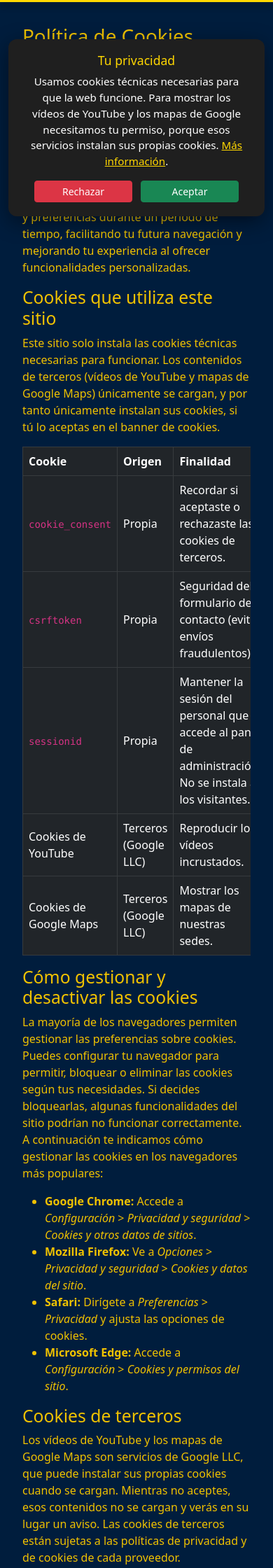
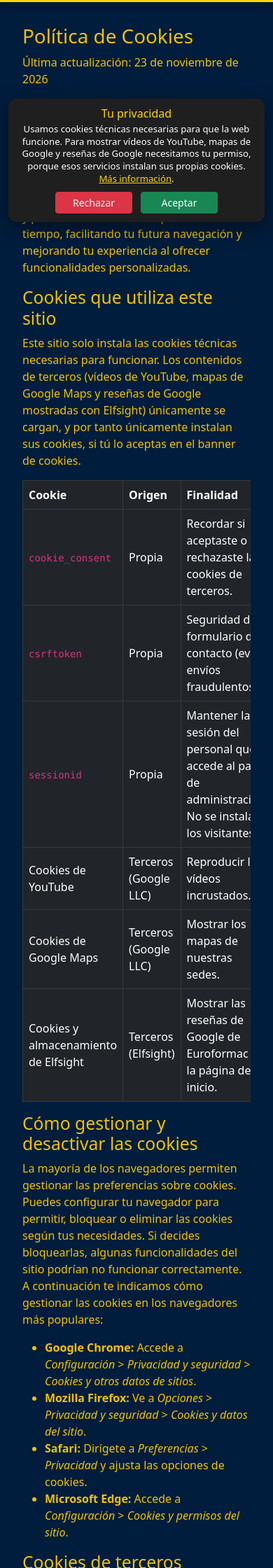
Before and after one commit to robertbrito1/web_practicas, a Django app: page /cockies in a window 390 px wide. Shown: the part 519-2759 px from the top of the page at 70% size. Run offline with Django 5.2, Linux system fonts and the light colour scheme.

Commit message:
Fix overlays on mobile/desktop and gate Elfsight behind cookie consent
- X_FRAME_OPTIONS: ALLOWALL -> SAMEORIGIN (prevents clickjacking)
- Elfsight reviews script now loads only after cookie consent (it was
  contacting 5 third-party hosts unconditionally); policy and banner updated
- Mobile menu: opens below the logo instead of over it, 48px touch targets,
  closes on outside tap / Escape / link click, keyboard accessible (menu.js)
- Cookie banner: compact on small and landscape screens, never taller than viewport
- Contact accordions no longer stretch to the tallest sibling
- Reserve space for the reviews widget to avoid layout shift

Co-Authored-By: Claude Sonnet 5.5 <noreply@anthropic.com>

```diff
--- a/web_euroforma/Web/Web/settings.py
+++ b/web_euroforma/Web/Web/settings.py
@@ -51,7 +51,8 @@ CSRF_TRUSTED_ORIGINS = [
     'https://127.0.0.1:8000',
 ]
 
-X_FRAME_OPTIONS = 'ALLOWALL'
+# Solo esta misma web puede incrustar sus páginas en un iframe (evita clickjacking).
+X_FRAME_OPTIONS = 'SAMEORIGIN'
 
 
 # --- Aplicaciones ---------------------------------------------------------------
--- a/web_euroforma/Web/inicio/static/estilos/cookies.css
+++ b/web_euroforma/Web/inicio/static/estilos/cookies.css
@@ -84,3 +84,65 @@
   border-radius: 0;
   z-index: 1;
 }
+
+/* Nunca más alto que la pantalla; si no cabe, hace scroll dentro del banner */
+.cookie-banner {
+  max-height: calc(100vh - 24px);
+  overflow-y: auto;
+}
+
+/* Contenido de terceros bloqueado mientras no hay consentimiento (scripts) */
+.consent-pending > :not(.embed-placeholder) {
+  display: none !important;
+}
+
+/* Móviles estrechos o pantallas bajas: banner más compacto */
+@media (max-width: 400px), (max-height: 500px) {
+  .cookie-banner {
+    padding: 0.75rem 1rem;
+    bottom: 8px;
+  }
+
+  .cookie-banner h2 {
+    font-size: 1rem;
+    margin-bottom: 0.25rem;
+  }
+
+  .cookie-banner p {
+    font-size: 0.82rem;
+    line-height: 1.35;
+    margin-bottom: 0.6rem;
+  }
+
+  .cookie-actions .btn {
+    min-width: 110px;
+  }
+}
+
+/* Móvil apaisado: texto y botones en la misma fila para ocupar poca altura */
+@media (max-height: 500px) and (min-width: 560px) {
+  .cookie-banner {
+    display: flex;
+    align-items: center;
+    gap: 1rem;
+    max-width: 760px;
+    text-align: left;
+  }
+
+  .cookie-banner[hidden] {
+    display: none;
+  }
+
+  .cookie-banner h2 {
+    display: none;
+  }
+
+  .cookie-banner p {
+    margin: 0;
+  }
+
+  .cookie-actions {
+    flex-direction: column;
+    flex-shrink: 0;
+  }
+}
--- a/web_euroforma/Web/inicio/static/estilos/menu.css
+++ b/web_euroforma/Web/inicio/static/estilos/menu.css
@@ -69,13 +69,27 @@
     .menu {
         display: none;
         flex-direction: column;
+        gap: 0;
         position: absolute;
-        top: 60px;
+        top: calc(100% + 4px); /* debajo de la barra: antes tapaba el logo */
         right: 20px;
         background-color: #00509E;
         width: 200px;
-        padding: 10px;
+        padding: 6px;
         border-radius: 5px;
+        box-shadow: 0 8px 24px rgba(0, 0, 0, 0.4);
+        z-index: 20;
+    }
+
+    /* Con el menú abierto, la cabecera pasa por encima del botón flotante "Contáctanos" (z-index 1000) */
+    .header-container:has(#menu-toggle:checked) {
+        z-index: 1050;
+    }
+
+    /* Enlaces con zona táctil de al menos 44px */
+    .menu li a {
+        display: block;
+        padding: 12px 10px;
     }
 
     #menu-toggle:checked + .menu-icon + .logo + .menu {
@@ -84,13 +98,15 @@
 
     .menu-icon {
         display: block;
+        padding: 6px 10px;
+        line-height: 1;
     }
 }
 
 /* Estilo para el video de fondo */
 .header-container {
     position: relative;
-    z-index: 1; /* Asegura que el contenido esté encima del video */
+    z-index: 20; /* por encima de las secciones siguientes: el menú desplegable cae sobre ellas */
 }
 
 .video-background {
@@ -177,10 +193,10 @@ header .btn-primary:hover {
   }
 
   .menu {
-    top: 50px;
+    top: calc(100% + 4px); /* debajo de la barra, no sobre el logo */
     right: 10px;
     width: 180px;
-    padding: 8px;
+    padding: 6px;
   }
 
   .menu li a {
--- a/web_euroforma/Web/inicio/static/estilos/nosotros.css
+++ b/web_euroforma/Web/inicio/static/estilos/nosotros.css
@@ -136,6 +136,7 @@
     flex-wrap: wrap;
     gap: 1.5rem;
     justify-content: center;
+    align-items: flex-start; /* cada sede crece por separado, sin estirar a las demás */
     margin-top: 2rem;
   }
 
--- a/web_euroforma/Web/inicio/static/estilos/reseña.css
+++ b/web_euroforma/Web/inicio/static/estilos/reseña.css
@@ -33,3 +33,14 @@
     border-radius: 4px;
   }
 }
+
+/* Hueco reservado para el widget de reseñas una vez cargado: evita el salto de contenido */
+.google-reviews.consent-loaded {
+    min-height: 720px;
+}
+
+@media (min-width: 769px) {
+    .google-reviews.consent-loaded {
+        min-height: 540px;
+    }
+}
--- a/web_euroforma/Web/inicio/static/jv/cockies.js
+++ b/web_euroforma/Web/inicio/static/jv/cockies.js
@@ -2,8 +2,10 @@
  * Gestión de consentimiento de cookies.
  *
  * - La elección se guarda en una cookie propia "cookie_consent" (1 año).
- * - Los contenidos de terceros (YouTube, Google Maps) NO se cargan hasta que
- *   el usuario acepta: en las plantillas llevan data-consent-src en lugar de src.
+ * - Los contenidos de terceros NO se cargan hasta que el usuario acepta:
+ *     · iframes (YouTube, Google Maps): llevan data-consent-src en lugar de src.
+ *     · scripts (Elfsight, reseñas de Google): el contenedor lleva
+ *       data-consent-script y el script se añade solo tras aceptar.
  * - Si rechaza, en su lugar se muestra un aviso con un botón para aceptar.
  * - El enlace "Configurar cookies" (#cookie-settings) reabre el banner.
  */
@@ -30,49 +32,86 @@
         document.cookie = COOKIE_NAME + "=" + value + "; Max-Age=" + MAX_AGE + "; Path=/; SameSite=Lax" + secure;
     }
 
-    function embeds() {
-        return Array.prototype.slice.call(document.querySelectorAll("iframe[data-consent-src]"));
+    function all(selector) {
+        return Array.prototype.slice.call(document.querySelectorAll(selector));
     }
 
-    function removePlaceholder(iframe) {
+    // Aviso que sustituye al contenido de terceros mientras no haya consentimiento.
+    function makePlaceholder(service, cover, onAccept) {
+        let box = document.createElement("div");
+        box.className = "embed-placeholder" + (cover ? " embed-placeholder--cover" : "");
+
+        let text = document.createElement("p");
+        text.textContent = "Para ver este contenido de " + service + " necesitas aceptar las cookies de terceros.";
+
+        let button = document.createElement("button");
+        button.type = "button";
+        button.className = "btn btn-warning btn-sm";
+        button.textContent = "Aceptar cookies";
+        button.addEventListener("click", onAccept);
+
+        box.appendChild(text);
+        box.appendChild(button);
+        return box;
+    }
+
+    // ---- iframes -----------------------------------------------------------
+
+    function removePlaceholderBefore(iframe) {
         let prev = iframe.previousElementSibling;
         if (prev && prev.classList.contains("embed-placeholder")) prev.remove();
     }
 
-    // Acepta: carga los contenidos de terceros.
     function loadEmbeds() {
-        embeds().forEach(function (iframe) {
-            removePlaceholder(iframe);
+        all("iframe[data-consent-src]").forEach(function (iframe) {
+            removePlaceholderBefore(iframe);
             iframe.classList.remove("consent-blocked");
             if (!iframe.getAttribute("src")) iframe.setAttribute("src", iframe.dataset.consentSrc);
         });
     }
 
-    // Rechaza o aún no decidió: oculta el iframe y muestra un aviso en su lugar.
     function blockEmbeds(onAccept) {
-        embeds().forEach(function (iframe) {
+        all("iframe[data-consent-src]").forEach(function (iframe) {
             let prev = iframe.previousElementSibling;
             if (prev && prev.classList.contains("embed-placeholder")) return;
 
-            let service = iframe.dataset.consentService || "terceros";
             let cover = window.getComputedStyle(iframe).position === "absolute";
+            iframe.classList.add("consent-blocked");
+            iframe.parentNode.insertBefore(
+                makePlaceholder(iframe.dataset.consentService || "terceros", cover, onAccept),
+                iframe
+            );
+        });
+    }
 
-            let box = document.createElement("div");
-            box.className = "embed-placeholder" + (cover ? " embed-placeholder--cover" : "");
+    // ---- scripts de terceros (p. ej. Elfsight) ------------------------------
 
-            let text = document.createElement("p");
-            text.textContent = "Para ver este contenido de " + service + " necesitas aceptar las cookies de terceros.";
+    function loadScripts() {
+        all("[data-consent-script]").forEach(function (box) {
+            let old = box.querySelector(".embed-placeholder");
+            if (old) old.remove();
+            box.classList.remove("consent-pending");
+            box.classList.add("consent-loaded");
 
-            let button = document.createElement("button");
-            button.type = "button";
-            button.className = "btn btn-warning btn-sm";
-            button.textContent = "Aceptar cookies";
-            button.addEventListener("click", onAccept);
+            if (box.dataset.scriptLoaded) return;
+            box.dataset.scriptLoaded = "1";
 
-            box.appendChild(text);
-            box.appendChild(button);
-            iframe.classList.add("consent-blocked");
-            iframe.parentNode.insertBefore(box, iframe);
+            let script = document.createElement("script");
+            script.src = box.dataset.consentScript;
+            script.async = true;
+            document.body.appendChild(script);
+        });
+    }
+
+    function blockScripts(onAccept) {
+        all("[data-consent-script]").forEach(function (box) {
+            if (box.querySelector(".embed-placeholder")) return;
+            box.classList.remove("consent-loaded");
+            box.classList.add("consent-pending");
+            box.insertBefore(
+                makePlaceholder(box.dataset.consentService || "terceros", false, onAccept),
+                box.firstChild
+            );
         });
     }
 
@@ -89,17 +128,19 @@
             saveConsent(true);
             banner.hidden = true;
             loadEmbeds();
+            loadScripts();
         }
 
         function reject() {
             let before = readConsent();
             saveConsent(false);
             banner.hidden = true;
-            // Si ya había aceptado, hay iframes cargados: se recarga para descargarlos.
+            // Si ya había aceptado, hay contenido de terceros cargado: se recarga para descargarlo.
             if (before && before.third) {
                 location.reload();
             } else {
                 blockEmbeds(accept);
+                blockScripts(accept);
             }
         }
 
@@ -119,8 +160,10 @@
 
         if (consent && consent.third) {
             loadEmbeds();
+            loadScripts();
         } else {
             blockEmbeds(accept);
+            blockScripts(accept);
         }
     });
 })();
--- /dev/null
+++ b/web_euroforma/Web/inicio/static/jv/menu.js
@@ -0,0 +1,60 @@
+/*
+ * Menú de hamburguesa (móvil/tablet).
+ *
+ * El menú funciona con un checkbox (#menu-toggle) y CSS. Este script añade el
+ * comportamiento que faltaba: se cierra al tocar fuera, con Escape, al elegir
+ * un enlace y al pasar a pantalla de escritorio; además funciona con teclado.
+ */
+(function () {
+    "use strict";
+
+    document.addEventListener("DOMContentLoaded", function () {
+        let toggle = document.getElementById("menu-toggle");
+        let icon = document.querySelector(".menu-icon");
+        let navbar = document.querySelector(".navbar");
+        if (!toggle || !icon || !navbar) return;
+
+        function sync() {
+            icon.setAttribute("aria-expanded", toggle.checked ? "true" : "false");
+            icon.setAttribute("aria-label", toggle.checked ? "Cerrar menú" : "Abrir menú");
+        }
+
+        function close() {
+            if (!toggle.checked) return;
+            toggle.checked = false;
+            sync();
+        }
+
+        toggle.addEventListener("change", sync);
+
+        // Teclado: Enter o Espacio sobre el icono abren y cierran el menú.
+        icon.addEventListener("keydown", function (event) {
+            if (event.key === "Enter" || event.key === " ") {
+                event.preventDefault();
+                toggle.checked = !toggle.checked;
+                sync();
+            }
+        });
+
+        // Tocar o hacer clic fuera del menú lo cierra.
+        document.addEventListener("click", function (event) {
+            if (toggle.checked && !navbar.contains(event.target)) close();
+        });
+
+        // Escape cierra el menú y devuelve el foco al icono.
+        document.addEventListener("keydown", function (event) {
+            if (event.key === "Escape" && toggle.checked) {
+                close();
+                icon.focus();
+            }
+        });
+
+        // Elegir un enlace cierra el menú.
+        navbar.querySelectorAll(".menu a").forEach(function (link) {
+            link.addEventListener("click", close);
+        });
+
+        // Al pasar a escritorio (el menú pasa a estar en línea) se deja cerrado.
+        window.matchMedia("(min-width: 769px)").addEventListener("change", close);
+    });
+})();
--- a/web_euroforma/Web/inicio/templates/base.html
+++ b/web_euroforma/Web/inicio/templates/base.html
@@ -47,9 +47,9 @@
             <nav class="navbar">
                 <div class="container">
                     <input type="checkbox" id="menu-toggle" />
-                    <label for="menu-toggle" class="menu-icon">&#9776;</label>
+                    <label for="menu-toggle" class="menu-icon" role="button" tabindex="0" aria-label="Abrir menú" aria-controls="menu" aria-expanded="false">&#9776;</label>
                     <a href="{% url 'inicio' %}" class="logo"><img src="{% static 'imagenes/euro.png' %}" alt="FP EUROFORMAC Logo" class="logo-img" /></a>
-                    <ul class="menu">
+                    <ul class="menu" id="menu">
                         <li><a href="{% url 'rsc' %}">RSC</a></li>
 
                         <li><a href="{% url 'equipo' %}">Nuestro equipo</a></li>
@@ -133,8 +133,8 @@
     <div id="cookie-banner" class="cookie-banner" role="dialog" aria-labelledby="cookie-title" hidden>
         <h2 id="cookie-title">Tu privacidad</h2>
         <p>
-            Usamos cookies técnicas necesarias para que la web funcione. Para mostrar los vídeos de YouTube
-            y los mapas de Google necesitamos tu permiso, porque esos servicios instalan sus propias cookies.
+            Usamos cookies técnicas necesarias para que la web funcione. Para mostrar vídeos de YouTube,
+            mapas de Google y reseñas de Google necesitamos tu permiso, porque esos servicios instalan sus propias cookies.
             <a href="{% url 'cockies' %}">Más información</a>.
         </p>
         <div class="cookie-actions">
@@ -148,6 +148,7 @@
     <script src="{% static 'jv/scroll-animation.js' %}"></script>
     <script src="https://cdn.jsdelivr.net/npm/bootstrap@5.3.0/dist/js/bootstrap.bundle.min.js"></script>
     <script src="{% static 'jv/cockies.js' %}"></script>
+    <script src="{% static 'jv/menu.js' %}"></script>
     <script src="{% static 'jv/ia.js' %}"></script>
 
     {% endblock %}
--- a/web_euroforma/Web/inicio/templates/cockies.html
+++ b/web_euroforma/Web/inicio/templates/cockies.html
@@ -11,7 +11,7 @@
     <p>Las cookies son pequeños archivos de texto que se almacenan en tu dispositivo (ordenador, tablet, móvil, etc.) cuando visitas un sitio web. Estos archivos permiten al sitio web recordar tu actividad y preferencias durante un período de tiempo, facilitando tu futura navegación y mejorando tu experiencia al ofrecer funcionalidades personalizadas.</p>
 
     <h2>Cookies que utiliza este sitio</h2>
-    <p>Este sitio solo instala las cookies técnicas necesarias para funcionar. Los contenidos de terceros (vídeos de YouTube y mapas de Google Maps) únicamente se cargan, y por tanto únicamente instalan sus cookies, si tú lo aceptas en el banner de cookies.</p>
+    <p>Este sitio solo instala las cookies técnicas necesarias para funcionar. Los contenidos de terceros (vídeos de YouTube, mapas de Google Maps y reseñas de Google mostradas con Elfsight) únicamente se cargan, y por tanto únicamente instalan sus cookies, si tú lo aceptas en el banner de cookies.</p>
 
     <div class="table-responsive">
         <table class="table table-dark table-bordered align-middle">
@@ -24,6 +24,7 @@
                 <tr><td><code>sessionid</code></td><td>Propia</td><td>Mantener la sesión del personal que accede al panel de administración. No se instala a los visitantes.</td><td>2 semanas</td><td>No necesario (técnica)</td></tr>
                 <tr><td>Cookies de YouTube</td><td>Terceros (Google LLC)</td><td>Reproducir los vídeos incrustados.</td><td>Según YouTube</td><td>Solo si aceptas</td></tr>
                 <tr><td>Cookies de Google Maps</td><td>Terceros (Google LLC)</td><td>Mostrar los mapas de nuestras sedes.</td><td>Según Google</td><td>Solo si aceptas</td></tr>
+                <tr><td>Cookies y almacenamiento de Elfsight</td><td>Terceros (Elfsight)</td><td>Mostrar las reseñas de Google de Euroformac en la página de inicio.</td><td>Según Elfsight</td><td>Solo si aceptas</td></tr>
             </tbody>
         </table>
     </div>
@@ -38,7 +39,7 @@
     </ul>
 
     <h2>Cookies de terceros</h2>
-    <p>Los vídeos de YouTube y los mapas de Google Maps son servicios de Google LLC, que puede instalar sus propias cookies cuando se cargan. Mientras no aceptes, esos contenidos no se cargan y verás en su lugar un aviso. Las cookies de terceros están sujetas a las políticas de privacidad y de cookies de cada proveedor.</p>
+    <p>Los vídeos de YouTube y los mapas de Google Maps son servicios de Google LLC, y las reseñas de la página de inicio las muestra Elfsight; todos pueden instalar sus propias cookies o usar almacenamiento del navegador cuando se cargan. Mientras no aceptes, esos contenidos no se cargan y verás en su lugar un aviso. Las cookies de terceros están sujetas a las políticas de privacidad y de cookies de cada proveedor.</p>
 
     <h2>Tu consentimiento</h2>
     <p>Al entrar por primera vez te mostramos un banner con las opciones <strong>Aceptar</strong> y <strong>Rechazar</strong>. Seguir navegando sin elegir no se considera aceptación. Puedes cambiar tu decisión en cualquier momento desde el enlace <strong>«Configurar cookies»</strong> que aparece al final de todas las páginas. Si retiras tu consentimiento, los contenidos de terceros dejan de cargarse; las cookies que esos proveedores ya hubieran instalado en tu navegador debes borrarlas desde la configuración del mismo.</p>
```
Also changed, not shown: web_euroforma/Web/inicio/templates/inicio.html (+5 -5 lines).
